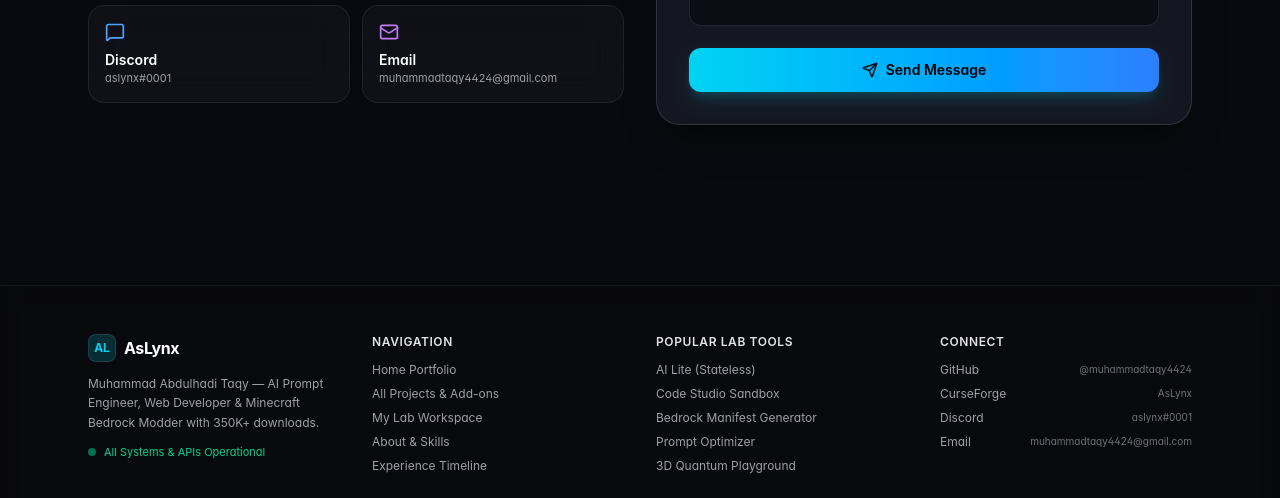
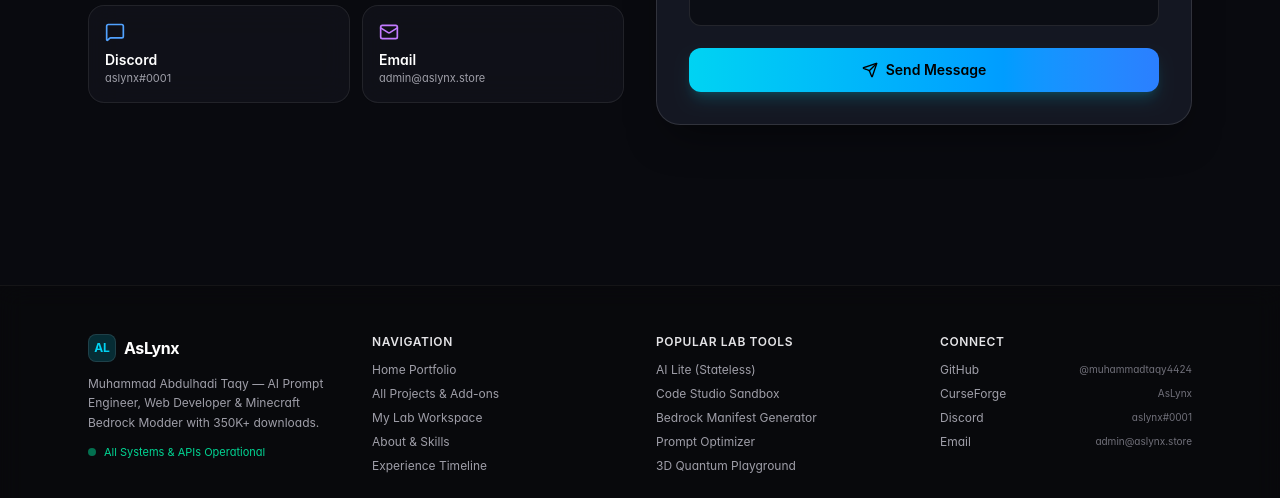
Before and after one commit to TaqyMlk/aslynx-project, a Next.js app: page / in a window 1280 px wide. Shown: the part 6382-6880 px from the top of the page. Built offline with nearby package versions, Linux system fonts and the light colour scheme; no server answers.

Commit message:
Update public contact email

```diff
--- a/src/data/socials.ts
+++ b/src/data/socials.ts
@@ -34,9 +34,9 @@ export const SOCIALS: SocialLink[] = [
   },
   {
     name: 'Email',
-    url: 'mailto:muhammadtaqy4424@gmail.com',
+    url: 'mailto:admin@aslynx.store',
     iconName: 'Mail',
-    username: 'muhammadtaqy4424@gmail.com',
+    username: 'admin@aslynx.store',
     description: 'Direct inquiries, collaboration, and professional opportunities.',
     highlight: true
   }
```
